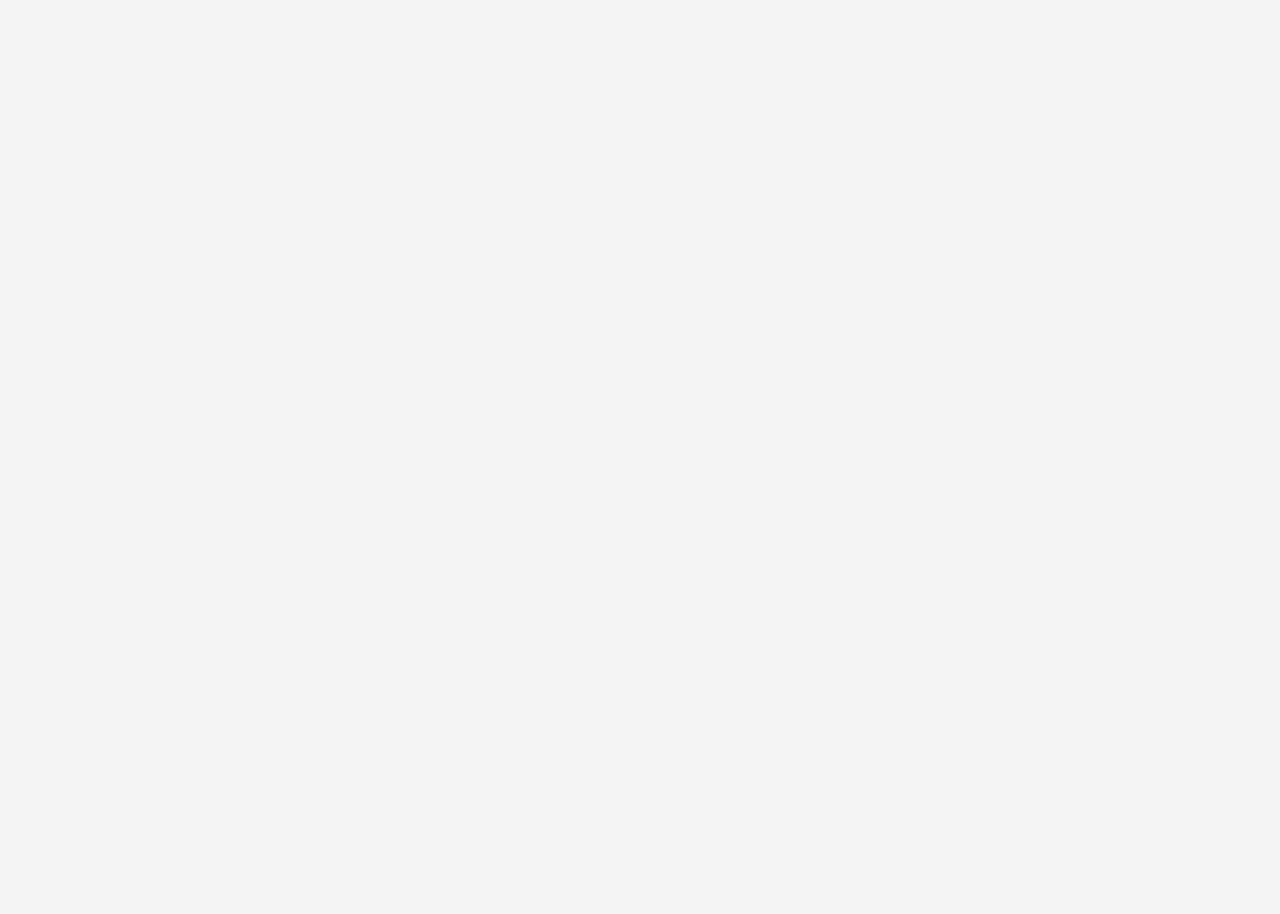
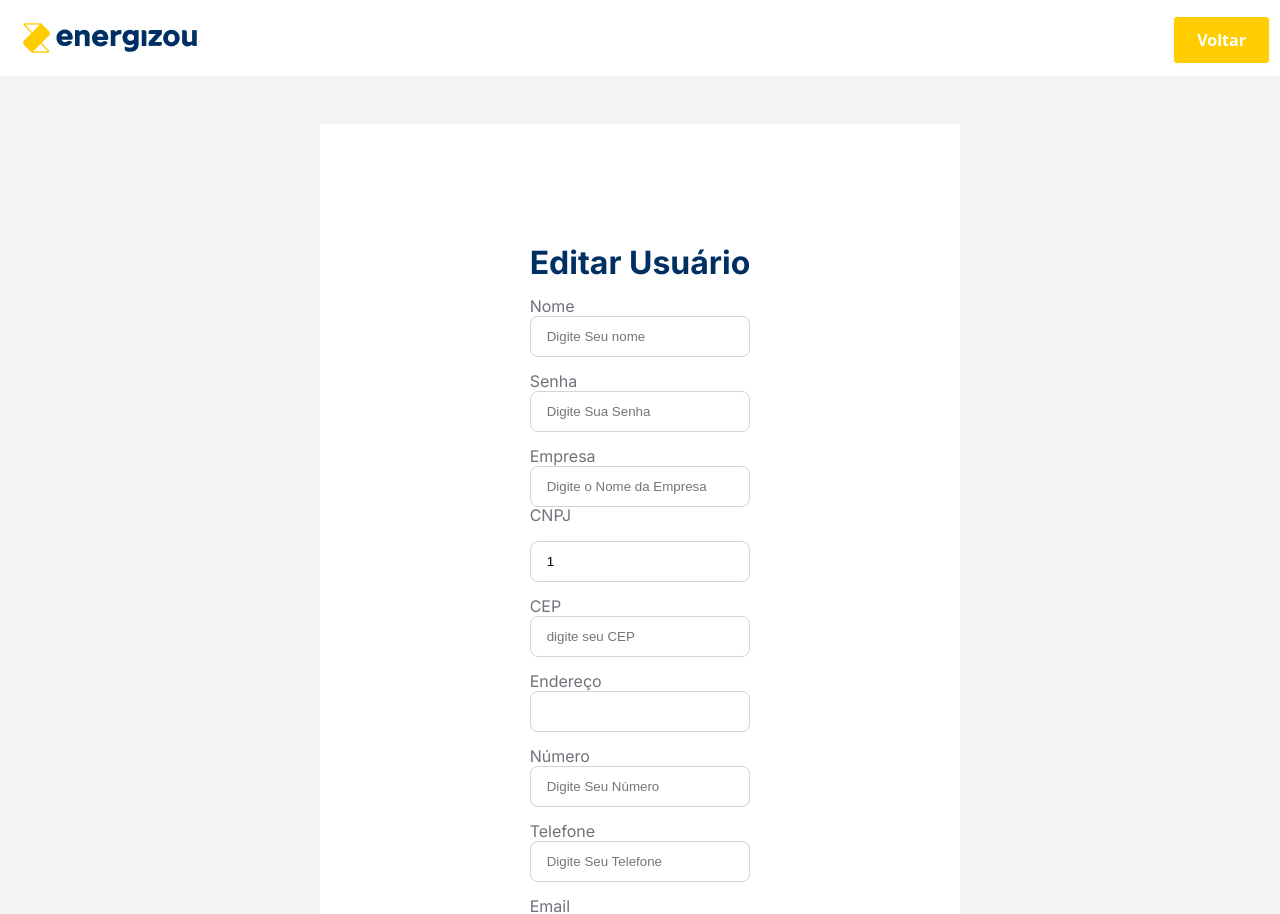
Before and after one commit to BrenoVascon/Energizou-FrontEnd, a React (Vite) app: page /EditUser/1 in a window 1280 px wide. Before the commit this address had no page. Shown: the top 914 px of the page. Before the commit the page ends 800 px from the top, so only its background shows below. Built offline with nearby package versions, Linux system fonts and the light colour scheme; no server answers.

Commit message:
fix: errors

```diff
--- a/package.json
+++ b/package.json
@@ -20,7 +20,7 @@
     "react-hook-form": "^7.48.2",
     "react-input-mask": "^2.0.4",
     "react-redux": "^8.1.3",
-    "react-router-dom": "^6.17.0",
+    "react-router-dom": "^6.18.0",
     "sort-by": "^0.0.2",
     "yup": "^1.3.2"
   },
--- a/src/App.tsx
+++ b/src/App.tsx
@@ -1,24 +1,19 @@
-import { Route, Routes } from "react-router-dom"
-import Home from "./pages/Homepage"
-import { BrowserRouter } from "react-router-dom"; // Importe o BrowserRouter
-import CreateUser from "./components/CompanyRegister";
-import ButtonEditUser from "./components/EditCompanyForm";
-import EditUser from "./components/EditCompanyForm";
+import React from "react";
+import { BrowserRouter as Router, Routes, Route } from "react-router-dom"; // Importe BrowserRouter aqui
+import CreateUser from "../src//components/CompanyRegister";
+import EditUser from "../src/components/EditCompanyForm";
+import Home from "./pages/Homepage";
 
 function App() {
   return (
-    <BrowserRouter>
+    <Router>
       <Routes>
-        <Route path='/' element={<Home />} />
-        <Route path='/createUser' element={<CreateUser />} />
-        <Route path='/EditUser' element={<ButtonEditUser />} />
-        <Route path="/editarUsuario/:cnpj" Component={EditUser} />
-
-
-
+        <Route path="/" element={<Home />} />
+        <Route path="/CreateUser" element={<CreateUser />} />
+        <Route path="/EditUser/:cnpj" element={<EditUser />} />
       </Routes>
-    </BrowserRouter>
-  )
+    </Router>
+  );
 }
 
-export default App
+export default App;
--- a/src/components/CompanyRegister.tsx
+++ b/src/components/CompanyRegister.tsx
@@ -99,6 +99,7 @@ const CreateUser: React.FC = () => {
                 {...control.register("company")}
                 maxLength={100}
               />
+            </div>
             <div className="input-container">
               <label htmlFor="cnpj">CNPJ</label>
               <input
@@ -106,7 +107,6 @@ const CreateUser: React.FC = () => {
                 placeholder="Digite o CNPJ da Empresa Sem / apenas ."
                 {...control.register("cnpj")}
               />
-              </div>
             </div>
             <div className="input-container">
               <label htmlFor="cep">CEP</label>
--- a/src/components/EditCompanyForm.tsx
+++ b/src/components/EditCompanyForm.tsx
@@ -1,13 +1,11 @@
-import React, { ChangeEvent, useState } from "react";
+ import { useEffect, useState } from "react";
 import axios from "axios";
-import { useForm } from "react-hook-form";
-import "../css/NewUser.css";
-import "../css/reset.css";
-import img from "../assets/logo-img.png";
-import { Link } from "react-router-dom";
+import { Link, useParams } from "react-router-dom";
+import "../css/UserEdit.css"
+import  img  from "../assets/logo-img.png"
 
-interface FormData {
-  id?: number;
+
+interface UserData {
   name: string;
   password: string;
   company: string;
@@ -19,28 +17,11 @@ interface FormData {
   email: string;
 }
 
-const CreateUser: React.FC = () => {
-  const control = useForm<FormData>();
-  const [formattedCep, setFormattedCep] = useState("");
+function EditUser() {
 
-  const emailRegex = /^[a-zA-Z0-9._%+-]+@[a-zA-Z0-9.-]+\.[a-zA-Z]{2,4}$/;
 
-  const onSubmit = async (data: FormData): Promise<void> => {
-    if (!emailRegex.test(data.email)) {
-      window.alert("Email inválido");
-      return;
-    }
 
-    try {
-      const response = await axios.post("http://localhost:3333/users/", data);
-      console.log(response.data);
-      window.alert("Usuário foi criado!!");
-    } catch (error) {
-      console.error("Erro ao criar o usuário:", error);
-    }
-  };
-
-  const checkCEP = async (e: ChangeEvent<HTMLInputElement>) => {
+  const checkCEP = async (e: React.ChangeEvent<HTMLInputElement>) => {
     const cep = e.target.value.replace(/\D/g, '');
 
     if (cep.length === 8) {
@@ -48,122 +29,178 @@ const CreateUser: React.FC = () => {
         const response = await axios.get(`https://viacep.com.br/ws/${cep}/json/`);
         const data = response.data;
 
-        if (data) {
-          control.setValue('address', data.logradouro);
-          control.setValue('number', '');
-          setFormattedCep(data.cep);
+        if (!data.erro) {
+
+          setUserData((prevUserData) => ({
+            ...prevUserData,
+            cep: data.cep,
+            address: data.logradouro,
+
+          }));
+        } else {
+          console.error("CEP não encontrado.");
         }
       } catch (error) {
         console.error("Erro ao buscar CEP:", error);
       }
-    } else {
-      setFormattedCep("");
     }
+  };
+
+  const { cnpj } = useParams<{ cnpj: string }>();
+
+const [userData, setUserData] = useState<UserData>({
+  name: "",
+  password: "",
+  company: "",
+  cnpj: cnpj || "",
+  cep: "",
+  address: "",
+  number: "",
+  phone: "",
+  email: "",
+});
+
+  useEffect(() => {
+    axios
+      .get<UserData>(`http://localhost:3333/users/${cnpj}`)
+      .then((res) => {
+        setUserData(res.data);
+      })
+      .catch((err) => console.log(err));
+  }, [cnpj]);
+
+  const handleInputChange = (e: React.ChangeEvent<HTMLInputElement>) => {
+    const { name, value } = e.target;
+    setUserData({
+      ...userData,
+      [name]: value,
+    });
+  };
+
+  const handleSubmit = () => {
+    axios
+      .put(`http://localhost:3333/users/${cnpj}`, userData)
+      .then((res) => {
+        console.log("Dados atualizados:", res.data);
+        window.alert("Os dados do usuário foram alterados!")
+      })
+      .catch((err) => {
+        console.error("Erro ao atualizar dados do usuário:", err);
+      });
   };
 
   return (
     <>
      <div className="Navbar">
-        <img className="homeImg" src={img} alt="Logo" />
+      <img src={ img } alt="Logo" />
       <Link to="/">
         <button>Voltar</button>
       </Link>
       </div>
-      <div className="form-container">
-        <div className="input-control">
-          <form onSubmit={control.handleSubmit(onSubmit)}>
-            <h1>Cadastre uma Empresa</h1>
-            <div className="input-container">
-              <label htmlFor="name">Nome</label>
+    <div className="Container" >
+      <form className="form-container">
+         <div className=".edit-user">
+        <h1 className="letterH">Editar Usuário</h1>
+
+          <div>
+          <label>Nome</label>
           <input
             type="text"
-                placeholder="Digite Seu Nome"
-                {...control.register("name")}
-                maxLength={50}
+            name="name"
+            placeholder="Digite Seu nome"
+            value={userData.name}
+            onChange={handleInputChange}
+          />
+
+        </div>
+        <div className="input-container2">
+          <label>Senha</label>
+          <input
+            type="password"
+            name="password"
+            placeholder="Digite Sua Senha"
+            value={userData.password}
+            onChange={handleInputChange}
           />
         </div>
-            <div className="input-container">
-              <label htmlFor="password">Senha</label>
+        <div className="input-container2">
+          <label>Empresa</label>
           <input
-                type="password"
-                placeholder="Digite Sua senha"
-                {...control.register("password")}
-                maxLength={20}
+            type="text"
+            name="company"
+            placeholder="Digite o Nome da Empresa"
+            value={userData.company}
+            onChange={handleInputChange}
           />
         </div>
-            <div className="input-container">
-              <label htmlFor="company">Nome da Empresa</label>
+        <div>
+          <label>CNPJ</label>
+          <input  className="input-container2"
+            type="text"
+            name="cnpj"
+            placeholder="Digite o CNPJ sem / apenas ."
+            value={userData.cnpj}
+            onChange={handleInputChange}
+          />
+        </div>
+        <div className="input-container2">
+          <label>CEP</label>
           <input
             type="text"
-                placeholder="Digite o Nome da Empresa"
-                {...control.register("company")}
-                maxLength={100}
+            name="cep"
+            placeholder="digite seu CEP"
+            value={userData.cep}
+            onBlur={checkCEP}
+            onChange={handleInputChange}
           />
         </div>
-            <div className="input-container">
-              <label htmlFor="cnpj">CNPJ</label>
+        <div className="input-container2">
+          <label>Endereço</label>
           <input
             type="text"
-                placeholder="Digite o CNPJ da Empresa Sem / apenas ."
-                {...control.register("cnpj")}
-                pattern="\d{2}\.\d{3}\.\d{3}\/\d{4}-\d{2}"
+            name="address"
+            value={userData.address}
+            onChange={handleInputChange}
           />
         </div>
-            <div className="input-container">
-              <label htmlFor="cep">CEP</label>
+        <div className="input-container2">
+          <label>Número</label>
           <input
             type="text"
-                placeholder="CEP"
-                {...control.register("cep")}
-                maxLength={9}
-                onBlur={checkCEP}
-                pattern="\d{5}-\d{3}"
+            name="number"
+            placeholder="Digite Seu Número"
+            value={userData.number}
+            onChange={handleInputChange}
           />
-              {formattedCep && <p>CEP Formatado: {formattedCep}</p>}
         </div>
-            <div className="input-container">
-              <label htmlFor="address">Endereço</label>
+        <div className="input-container2">
+          <label>Telefone</label>
           <input
             type="text"
-                placeholder="Digite Seu Endereço"
-                {...control.register("address")}
-                maxLength={100}
+            name="phone"
+            placeholder="Digite Seu Telefone"
+            value={userData.phone}
+            onChange={handleInputChange}
           />
         </div>
-            <div className="input-container">
-              <label htmlFor="number">Número</label>
+        <div className="input-container2">
+          <label>Email</label>
           <input
             type="text"
-                placeholder="Número"
-                {...control.register("number")}
-                maxLength={11}
+            name="email"
+            placeholder="Digite Seu Email"
+            value={userData.email}
+            onChange={handleInputChange}
           />
           </div>
-            <div className="input-container">
-              <label htmlFor="phone">Telefone</label>
-              <input
-                type="text"
-                placeholder="Digite Seu Telefone (ex: +55 (11) 9748115802)"
-                {...control.register("phone")}
-                pattern="\+55 \(\d{2}\) \d{9}"
-              />
         </div>
-            <div className="input-container">
-              <label htmlFor="email">Email</label>
-              <input
-                type="text"
-                placeholder="Digite Seu Email"
-                {...control.register("email")}
-                maxLength={100}
-              />
-            </div>
-
-            <button type="submit">Cadastrar Empresa</button>
+        <button className="AttUser" type="button" onClick={handleSubmit}>
+          Atualizar Usuário
+        </button>
       </form>
-        </div>
     </div>
     </>
   );
-};
+}
 
-export default CreateUser;
+export default EditUser;
--- a/src/css/UserEdit.css
+++ b/src/css/UserEdit.css
@@ -65,7 +65,7 @@ label {
   line-height: 100%;
   /* 16px */
 
-
+}
 
 
   input{
@@ -98,4 +98,3 @@ label {
     box-shadow: rgba(0, 0, 0, .06) 0 2px 4px;
     transform: translateY(0);
   }
-}
--- a/src/pages/Homepage.tsx
+++ b/src/pages/Homepage.tsx
@@ -78,7 +78,7 @@ function Home() {
     <td>{d.phone}</td>
     <td>{d.email}</td>
     <td>
-      <Link to={`/editarUsuario/${d.cnpj ? d.cnpj : ""}`}>
+      <Link to={`/EditUser/${d.cnpj ? d.cnpj : ""}`}>
         <button className="buttonEditUser" id="btEditar">
           Editar
         </button>
```
Also changed, not shown: src/main.tsx (line endings or trailing spaces), 1 other file (tests, documents, lock files or other folders). Lines whose indentation alone changed are shown as unchanged.
